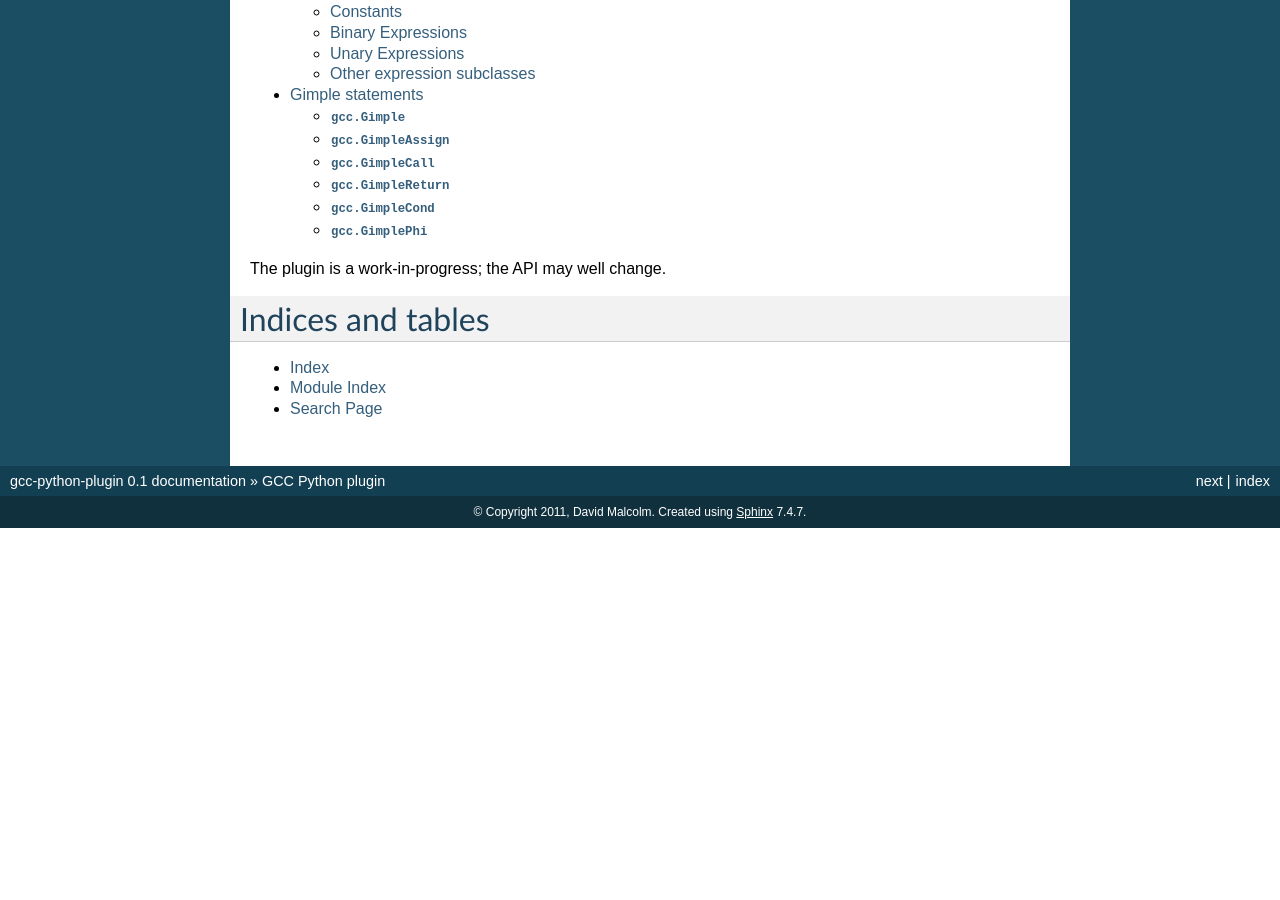
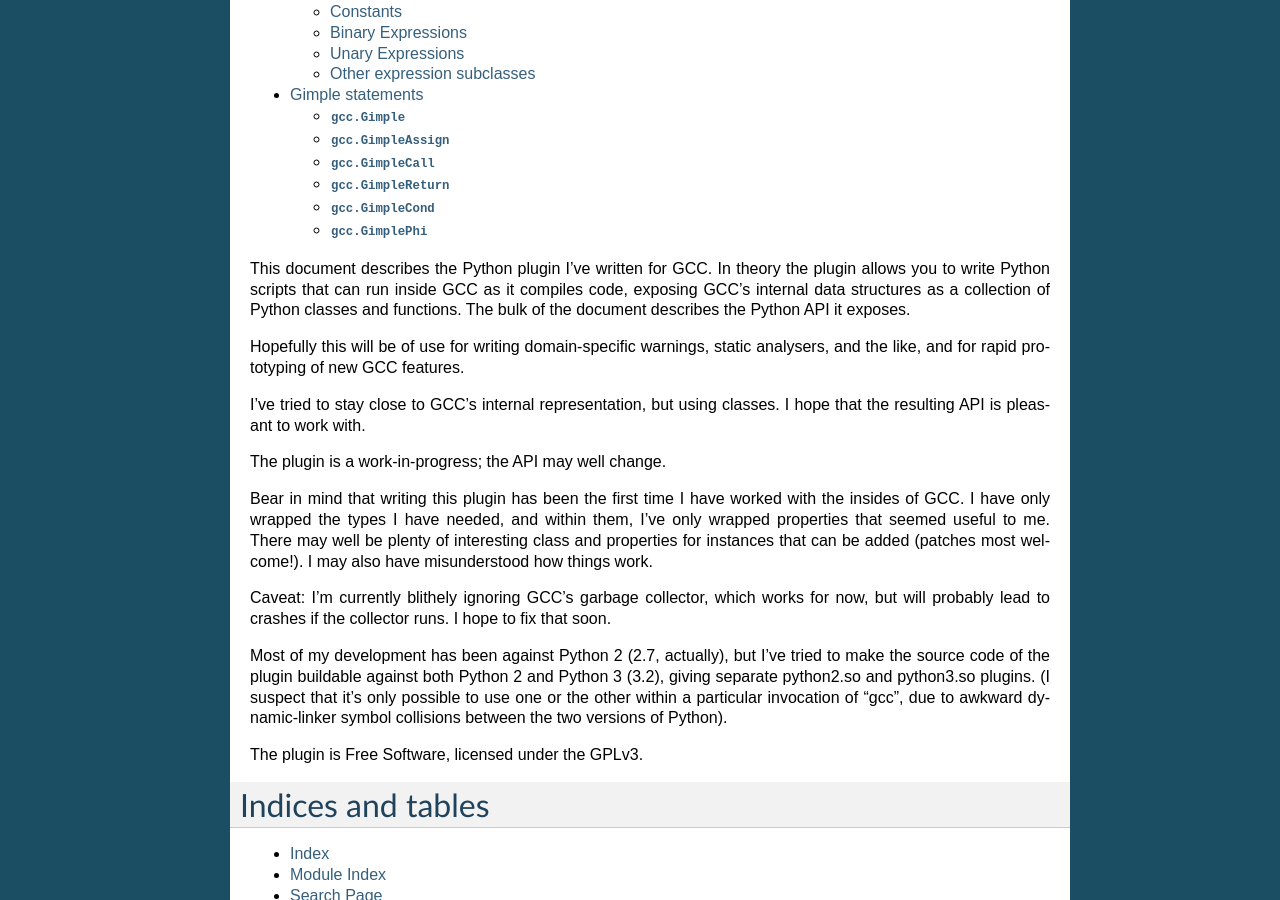
Before and after one commit to davidmalcolm/gcc-python-plugin, a Sphinx documentation site: the page built from docs/index.rst, in a window 1280 px wide and 900 px high, scrolled down 851 px. Built offline with Sphinx 7.4.7, drawn with Linux system fonts in a browser that asks for light colours; before the commit the page ends 1379 px from its top, so only the background shows below that.

Commit message:
Add some more high-level notes (and caveats) to the front page of the docs

```diff
--- a/docs/index.rst
+++ b/docs/index.rst
@@ -16,7 +16,38 @@ Contents:
    tree.rst
    gimple.rst
 
+This document describes the Python plugin I've written for GCC.  In theory the
+plugin allows you to write Python scripts that can run inside GCC as it
+compiles code, exposing GCC's internal data structures as a collection of
+Python classes and functions.  The bulk of the document describes the Python API
+it exposes.
+
+Hopefully this will be of use for writing domain-specific warnings, static
+analysers, and the like, and for rapid prototyping of new GCC features.
+
+I've tried to stay close to GCC's internal representation, but using classes.
+I hope that the resulting API is pleasant to work with.
+
 The plugin is a work-in-progress; the API may well change.
+
+Bear in mind that writing this plugin has been the first time I have worked
+with the insides of GCC.  I have only wrapped the types I have needed, and
+within them, I've only wrapped properties that seemed useful to me.  There may
+well be plenty of interesting class and properties for instances that can be
+added (patches most welcome!).  I may also have misunderstood how things work.
+
+Caveat: I'm currently blithely ignoring GCC's garbage collector, which works for
+now, but will probably lead to crashes if the collector runs.  I hope to fix
+that soon.
+
+Most of my development has been against Python 2 (2.7, actually), but I've tried
+to make the source code of the plugin buildable against both Python 2 and
+Python 3 (3.2), giving separate python2.so and python3.so plugins.  (I suspect
+that it's only possible to use one or the other within a particular invocation
+of "gcc", due to awkward dynamic-linker symbol collisions between the two
+versions of Python).
+
+The plugin is Free Software, licensed under the GPLv3.
 
 Indices and tables
 ==================
```
